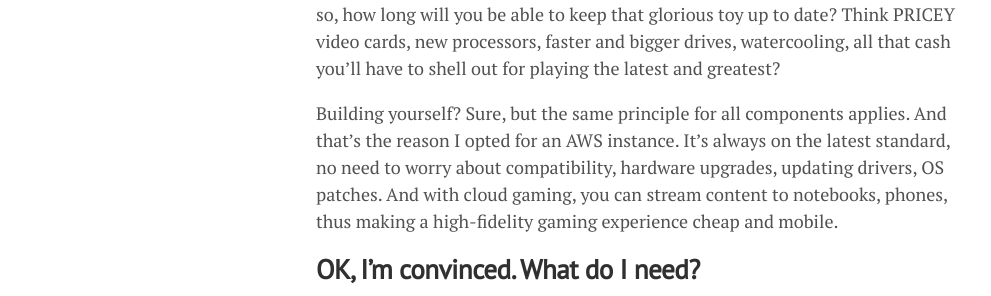
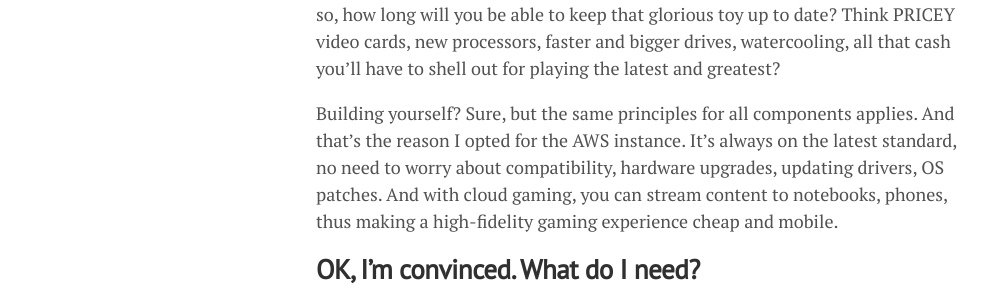
Before and after one commit to lgeurts/lgeurts.github.io, a Jekyll site: the page built from _posts/2021-11-02-aws-high-performance-cloud-gaming.md, in a window 1280 px wide and 900 px high, scrolled down 378 px. Shown: the part 159-455 px from the top of the window, without its empty margins (0-991 px from the left). Built offline with Jekyll 4.4.1, drawn with Linux system fonts in a browser that asks for light colours; nearby versions of some CDN libraries; comment, search, counter and statistics services are not loaded.

Commit message:
Update 2021-11-02-aws-high-performance-cloud-gaming.md

```diff
--- a/_posts/2021-11-02-aws-high-performance-cloud-gaming.md
+++ b/_posts/2021-11-02-aws-high-performance-cloud-gaming.md
@@ -15,7 +15,7 @@
 
 Not everybody can afford a monster the likes of a **[Falcon Northwest](https://www.falcon-nw.com/desktops)** Talon. Even so, how long will you be able to keep that glorious toy up to date? Think PRICEY video cards, new processors, faster and bigger drives, watercooling, all that cash you'll have to shell out for playing the latest and greatest?
 
-Building yourself? Sure, but the same principle for all components applies. And that's the reason I opted for an AWS instance. It's always on the latest standard, no need to worry about compatibility, hardware upgrades, updating drivers, OS patches. And with cloud gaming, you can stream content to notebooks, phones, thus making a high-fidelity gaming experience cheap and mobile.
+Building yourself? Sure, but the same principles for all components applies. And that's the reason I opted for the AWS instance. It's always on the latest standard, no need to worry about compatibility, hardware upgrades, updating drivers, OS patches. And with cloud gaming, you can stream content to notebooks, phones, thus making a high-fidelity gaming experience cheap and mobile.
 
 ## **OK, I'm convinced. What do I need?**
 
```
